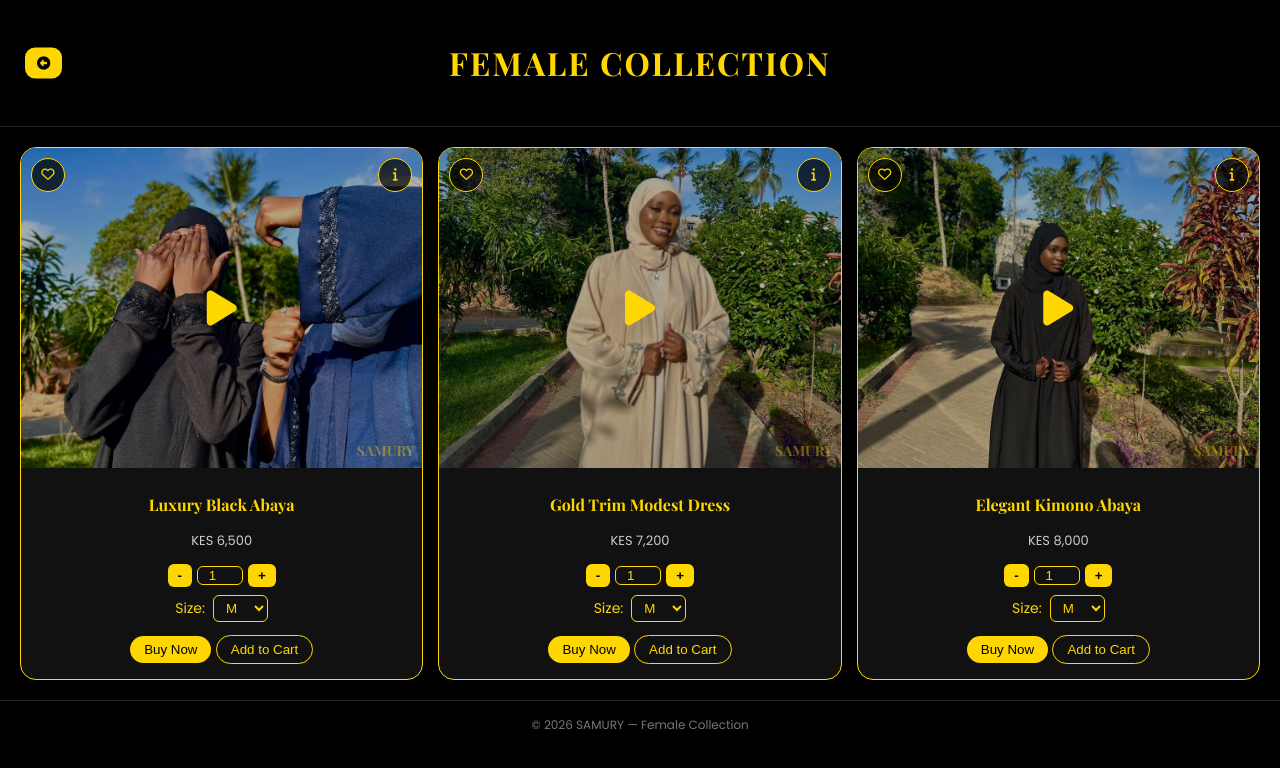
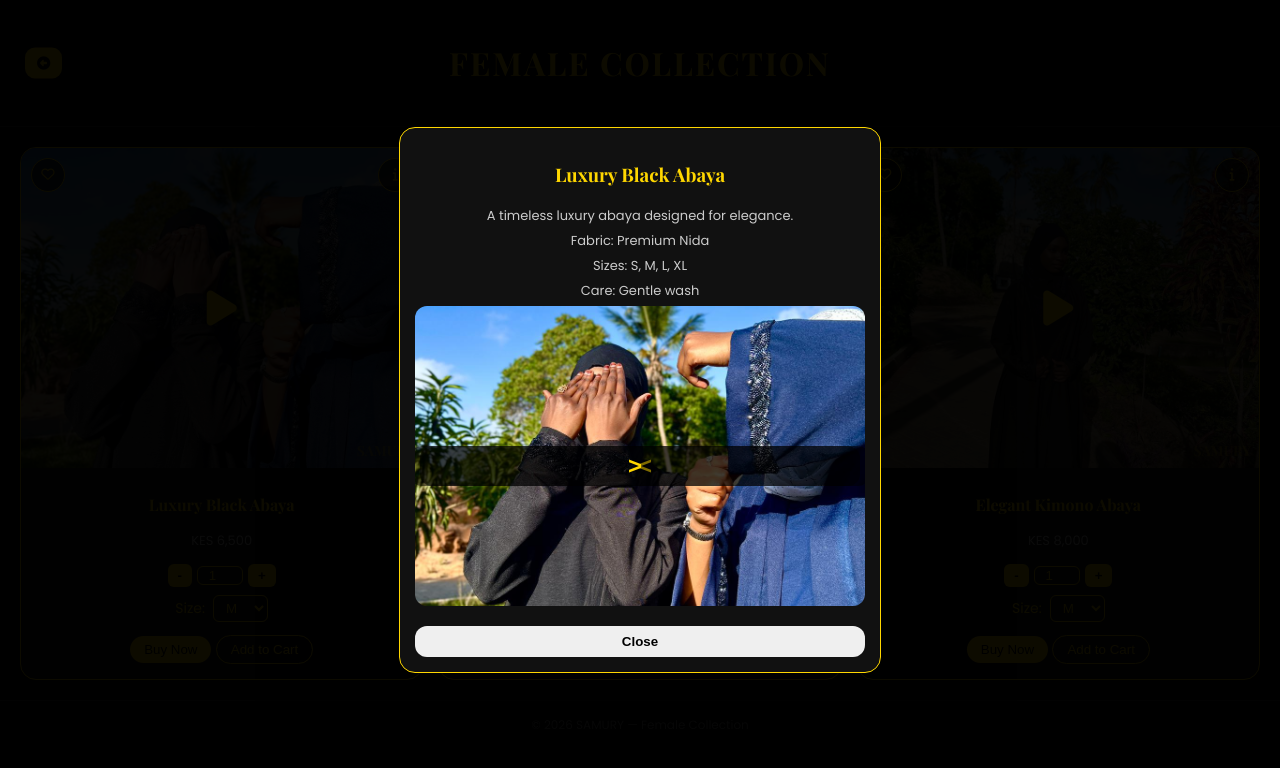
Before and after one commit to Yusuf-ops-stack/SAMURY-COLLECTION, a plain HTML site: page female-page/index.html in a window 1280 px wide. Both pictures are taken after a click on the button 395 px from the left and 174 px from the top of the page. Drawn offline with nearby package versions, Linux system fonts and the light colour scheme.

Commit message:
Initial commit: SAMURY website

```diff
--- a/female-page/index.html
+++ b/female-page/index.html
@@ -424,6 +424,23 @@ footer { text-align: center; font-size: 12px; color: #777; padding: 15px; border
     <button onclick="closeBuyNowModal()" style="margin-top:10px;">Cancel</button>
   </div>
 </div>
+<!-- PRODUCT INFO MODAL -->
+<div class="modal-overlay" id="modalOverlay">
+  <div class="modal">
+    <h3 id="modalTitle"></h3>
+    <p id="modalDesc"></p>
+    <p id="modalFabric"></p>
+    <p id="modalSizes"></p>
+    <p id="modalCare"></p>
+
+    <div class="carousel">
+      <button class="prev">&lt;</button>
+      <button class="next">&gt;</button>
+    </div>
+
+    <button onclick="closeModal()">Close</button>
+  </div>
+</div>
 
 
 <footer>© 2026 SAMURY — Female Collection</footer>
@@ -501,18 +518,22 @@ Could you please confirm availability and the next steps? Thank you! 💛`;
 // --- OPEN MODAL ---
 function openModal(name){
   const info = productInfo[name];
-  modalTitle.textContent = name;
-  modalDesc.textContent = info.desc;
-  modalFabric.textContent = info.fabric;
-  modalSizes.textContent = info.sizes;
-  modalCare.textContent = info.care;
+
+  const modalOverlay = document.getElementById('modalOverlay');
+
+  // SELECT carousel inside the modal
+  const carousel = modalOverlay.querySelector('.carousel');
+
+  // Ensure carousel exists
+  if(!carousel) return console.error('Carousel element not found!');
 
   // clear old media
-  carousel.querySelectorAll('img, video').forEach(el=>el.remove());
+  carousel.querySelectorAll('img, video').forEach(el => el.remove());
 
-  currentIndex = 0;
+  let currentIndex = 0;
+  const items = [];
 
-  info.media.forEach((src,i)=>{
+  info.media.forEach((src, i) => {
     let el;
     if(src.endsWith('.mp4')){
       el = document.createElement('video');
@@ -521,37 +542,118 @@ function openModal(name){
       el.muted = true;
       el.loop = true;
       el.playsInline = true;
-      if(i===0) el.autoplay = true;
     } else {
       el = document.createElement('img');
       el.src = encodeURI(src);
     }
     if(i===0) el.classList.add('active');
     carousel.appendChild(el);
+    items.push(el);
   });
+
+  // NAVIGATION BUTTONS
+  const prevBtn = carousel.querySelector('.prev');
+  const nextBtn = carousel.querySelector('.next');
+
+  prevBtn.onclick = () => changeMedia(-1);
+  nextBtn.onclick = () => changeMedia(1);
+
+  function changeMedia(dir){
+    if(items[currentIndex].tagName==='VIDEO') items[currentIndex].pause();
+    items[currentIndex].classList.remove('active');
+    currentIndex = (currentIndex + dir + items.length) % items.length;
+    items[currentIndex].classList.add('active');
+    if(items[currentIndex].tagName==='VIDEO') items[currentIndex].play();
+  }
 
   modalOverlay.style.display = 'flex';
 }
 
-// --- CAROUSEL NAV ---
-carousel.querySelector('.prev').addEventListener('click',()=>changeMedia(-1));
-carousel.querySelector('.next').addEventListener('click',()=>changeMedia(1));
+// --- PRODUCT INFO MODAL ---
+const modalOverlay = document.getElementById('modalOverlay');
+const modalTitle = document.getElementById('modalTitle');
+const modalDesc = document.getElementById('modalDesc');
+const modalFabric = document.getElementById('modalFabric');
+const modalSizes = document.getElementById('modalSizes');
+const modalCare = document.getElementById('modalCare');
+let currentIndex = 0;
+let carouselItems = [];
 
-function changeMedia(dir){
-  const items = carousel.querySelectorAll('img, video');
-  if(items[currentIndex].tagName==='VIDEO') items[currentIndex].pause();
-  items[currentIndex].classList.remove('active');
-  currentIndex = (currentIndex + dir + items.length) % items.length;
-  items[currentIndex].classList.add('active');
-  if(items[currentIndex].tagName==='VIDEO') items[currentIndex].play();
+document.querySelectorAll('.product .info-btn').forEach(btn => {
+  btn.addEventListener('click', e => {
+    e.stopPropagation();
+    const name = btn.closest('.product').dataset.name;
+    const info = productInfo[name];
+
+    modalTitle.textContent = name;
+    modalDesc.textContent = info.desc;
+    modalFabric.textContent = `Fabric: ${info.fabric}`;
+    modalSizes.textContent = `Sizes: ${info.sizes}`;
+    modalCare.textContent = `Care: ${info.care}`;
+
+    const carousel = modalOverlay.querySelector('.carousel');
+    // Clear previous media
+    carousel.querySelectorAll('img, video').forEach(el => el.remove());
+    currentIndex = 0;
+    carouselItems = [];
+
+    // Add media
+    info.media.forEach((src, i) => {
+      let el;
+      if (src.endsWith('.mp4')) {
+        el = document.createElement('video');
+        el.src = encodeURI(src);
+        el.controls = true;
+        el.muted = true;
+        el.loop = true;
+        el.playsInline = true;
+      } else {
+        el = document.createElement('img');
+        el.src = encodeURI(src);
+      }
+      if (i === 0) el.classList.add('active');
+      carousel.appendChild(el);
+      carouselItems.push(el);
+    });
+
+    // Carousel nav buttons
+    const prevBtn = carousel.querySelector('.prev');
+    const nextBtn = carousel.querySelector('.next');
+
+    prevBtn.onclick = () => changeMedia(-1);
+    nextBtn.onclick = () => changeMedia(1);
+
+    function changeMedia(dir) {
+      if (carouselItems[currentIndex].tagName === 'VIDEO') carouselItems[currentIndex].pause();
+      carouselItems[currentIndex].classList.remove('active');
+      currentIndex = (currentIndex + dir + carouselItems.length) % carouselItems.length;
+      carouselItems[currentIndex].classList.add('active');
+      if (carouselItems[currentIndex].tagName === 'VIDEO') carouselItems[currentIndex].play();
+    }
+
+    modalOverlay.style.display = 'flex';
+  });
+});
+
+function closeModal() {
+  if(carouselItems) carouselItems.forEach(v => { if(v.tagName === 'VIDEO') v.pause(); });
+  modalOverlay.style.display = 'none';
 }
+
 
 // --- CLOSE MODAL ---
 function closeModal(){
-  const items = carousel.querySelectorAll('video');
-  items.forEach(v=>v.pause());
+  const modalOverlay = document.getElementById('modalOverlay');
+  const carousel = modalOverlay.querySelector('.carousel'); // ✅ define it here
+
+  if(carousel){
+    const items = carousel.querySelectorAll('video');
+    items.forEach(v => v.pause());
+  }
+
   modalOverlay.style.display = 'none';
 }
+
 
 // --- PRODUCT CARD BUTTONS ---
 document.querySelectorAll('.product .info-btn').forEach(btn=>{
@@ -714,9 +816,6 @@ document.querySelectorAll('.buy-now').forEach(btn => {
     }
 
     localStorage.setItem('cart', JSON.stringify(cart));
-
-    // Redirect to checkout page (replace with your checkout URL)
-    window.location.href = '/checkout.html';
   });
 });
 
```
